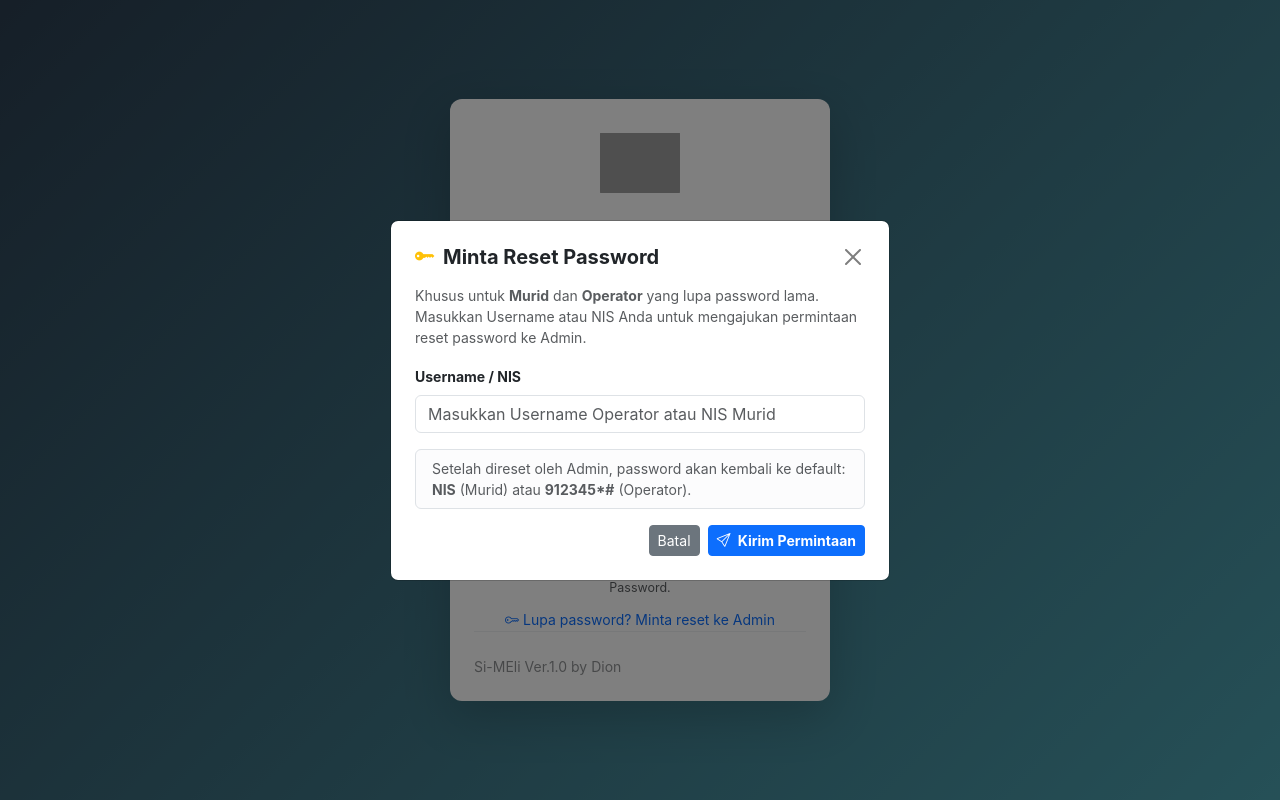
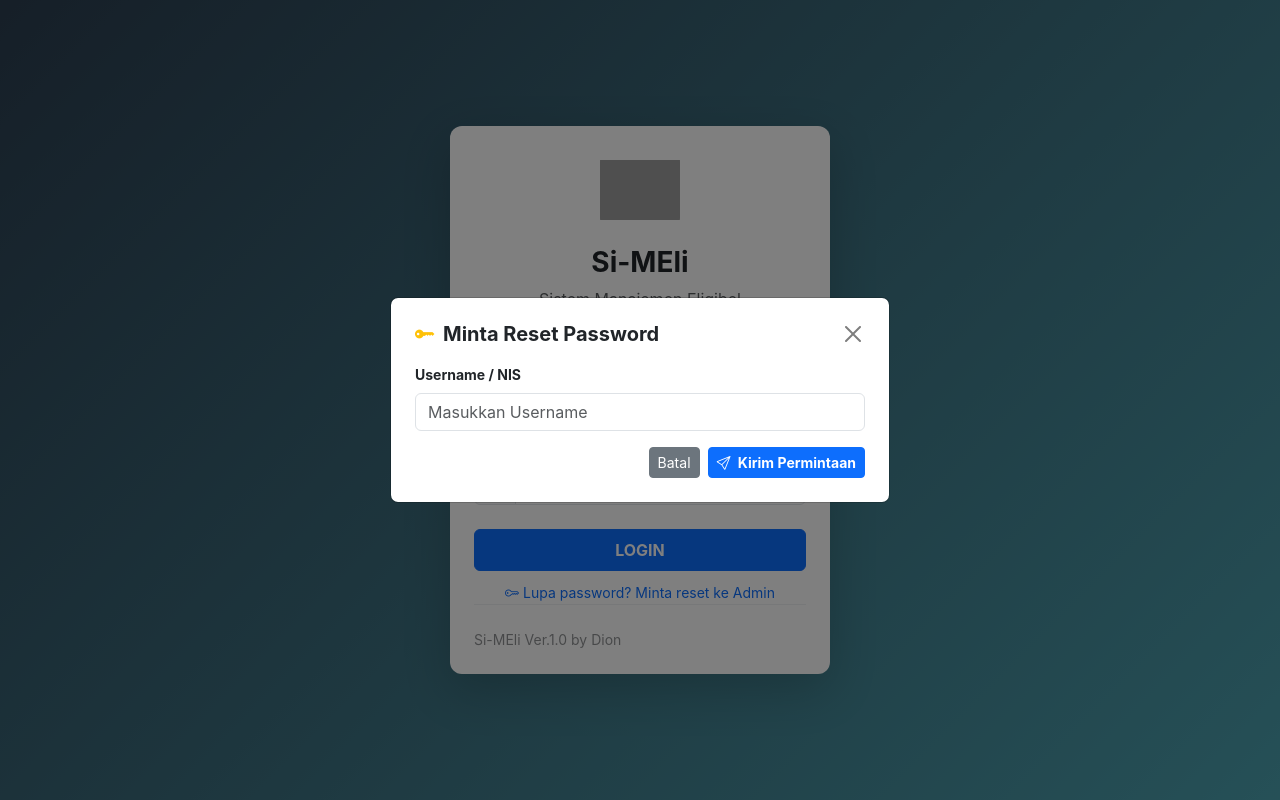
Before and after one commit to dionsaja/eligibel9, a plain HTML site: page index.html in a window 1280 px wide. Both pictures are taken after a click on the button "Lupa password? Minta reset ke Admin". Drawn offline with nearby package versions, Linux system fonts and the light colour scheme; grey boxes are pictures that could not be loaded.

Commit message:
Remove redundant text from login and reset password sections
Removed instructions for login and password reset.

```diff
--- a/index.html
+++ b/index.html
@@ -118,9 +118,6 @@
         </div>
       </div>
       <button class="btn btn-primary w-100 py-2 fw-bold" onclick="handleLogin()">LOGIN</button>
-      <div class="text-center text-muted mt-3" style="font-size: 0.78rem;">
-        <i class="bi bi-info-circle me-1"></i>Murid: login menggunakan <strong>NIS</strong> sebagai Username &amp; Password.
-      </div>
       <div class="text-center mt-2">
         <button type="button" class="btn btn-link btn-sm text-decoration-none p-0" onclick="openForgotPasswordModal()">
           <i class="bi bi-key me-1"></i>Lupa password? Minta reset ke Admin
@@ -205,15 +202,9 @@
           <h5 class="fw-bold mb-0"><i class="bi bi-key-fill text-warning me-2"></i>Minta Reset Password</h5>
           <button type="button" class="btn-close" data-bs-dismiss="modal" aria-label="Close"></button>
         </div>
-        <p class="text-muted small mb-3">
-          Khusus untuk <strong>Murid</strong> dan <strong>Operator</strong> yang lupa password lama. Masukkan Username atau NIS Anda untuk mengajukan permintaan reset password ke Admin.
-        </p>
         <div class="mb-3">
           <label for="forgot-username" class="form-label small fw-bold">Username / NIS</label>
-          <input type="text" id="forgot-username" class="form-control" placeholder="Masukkan Username Operator atau NIS Murid">
-        </div>
-        <div class="alert alert-light border small text-muted py-2 mb-3">
-          Setelah direset oleh Admin, password akan kembali ke default: <strong>NIS</strong> (Murid) atau <strong>912345*#</strong> (Operator).
+          <input type="text" id="forgot-username" class="form-control" placeholder="Masukkan Username">
         </div>
         <div class="d-flex justify-content-end gap-2">
           <button type="button" class="btn btn-secondary btn-sm" data-bs-dismiss="modal">Batal</button>
```
